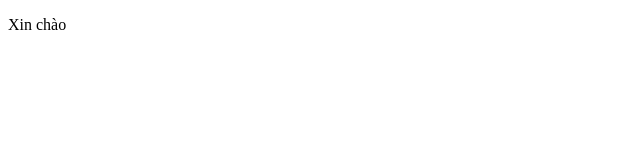
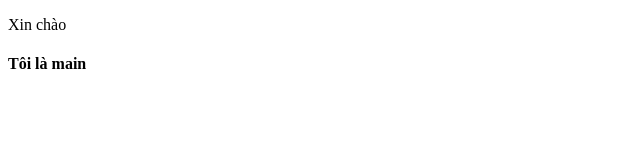
Before and after one commit to NguyenLong2002/testbranch, a plain HTML site: page home.html in a window 1280 px wide. Shown: the whole page, without its empty margins (0-640 px from the left). Drawn offline with Linux system fonts and the light colour scheme.

Commit message:
update home.html file

```diff
--- a/home.html
+++ b/home.html
@@ -8,5 +8,6 @@
 </head>
 <body>
     <p>Xin chào</p>
+    <h4>Tôi là main</h4>
 </body>
 </html>
```
